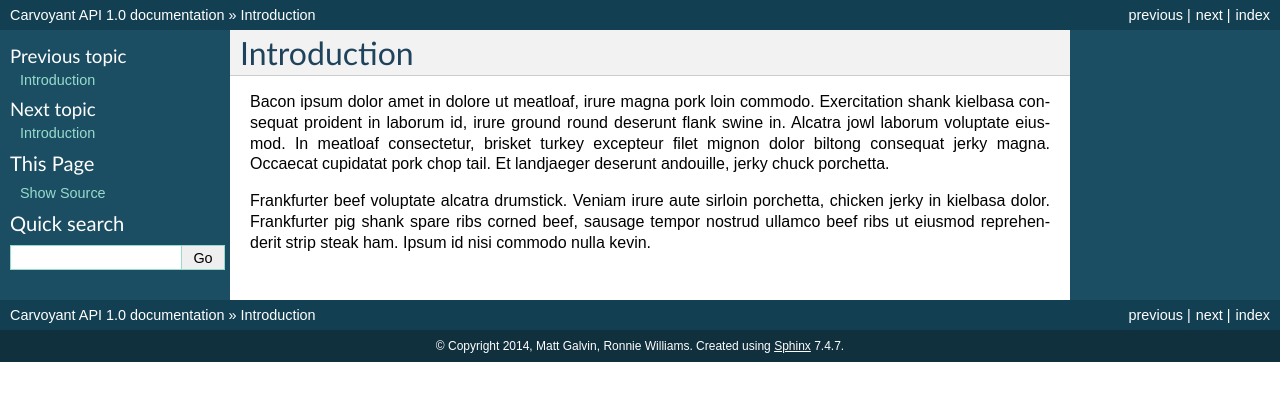
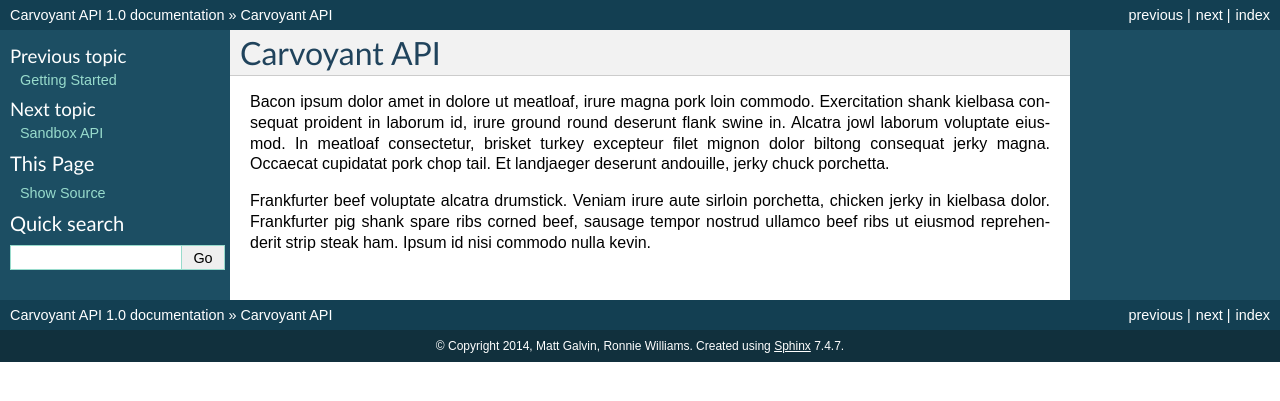
Before and after one commit to carvoyant/api-documentation, a Sphinx documentation site: the page built from source/carvoyant-api/index.rst, in a window 1280 px wide. Shown: the top 401 px of the page. Built offline with Sphinx 7.4.7, drawn with Linux system fonts in a browser that asks for light colours; formulas are drawn with MathJax 3.

Commit message:
Updated titles

```diff
--- a/source/carvoyant-api/index.rst
+++ b/source/carvoyant-api/index.rst
@@ -1,5 +1,5 @@
-Introduction
-============
+Carvoyant API
+=============
 
 Bacon ipsum dolor amet in dolore ut meatloaf, irure magna pork loin commodo. Exercitation shank kielbasa consequat proident in laborum id, irure ground round deserunt flank swine in. Alcatra jowl laborum voluptate eiusmod. In meatloaf consectetur, brisket turkey excepteur filet mignon dolor biltong consequat jerky magna. Occaecat cupidatat pork chop tail. Et landjaeger deserunt andouille, jerky chuck porchetta.
 
--- a/source/driver-dashboard/index.rst
+++ b/source/driver-dashboard/index.rst
@@ -1,5 +1,5 @@
-Introduction
-============
+Driver Dashboard
+================
 
 Bacon ipsum dolor amet in dolore ut meatloaf, irure magna pork loin commodo. Exercitation shank kielbasa consequat proident in laborum id, irure ground round deserunt flank swine in. Alcatra jowl laborum voluptate eiusmod. In meatloaf consectetur, brisket turkey excepteur filet mignon dolor biltong consequat jerky magna. Occaecat cupidatat pork chop tail. Et landjaeger deserunt andouille, jerky chuck porchetta.
 
--- a/source/getting-started/index.rst
+++ b/source/getting-started/index.rst
@@ -1,5 +1,5 @@
-Introduction
-============
+Getting Started
+===============
 
 Bacon ipsum dolor amet in dolore ut meatloaf, irure magna pork loin commodo. Exercitation shank kielbasa consequat proident in laborum id, irure ground round deserunt flank swine in. Alcatra jowl laborum voluptate eiusmod. In meatloaf consectetur, brisket turkey excepteur filet mignon dolor biltong consequat jerky magna. Occaecat cupidatat pork chop tail. Et landjaeger deserunt andouille, jerky chuck porchetta.
 
--- a/source/sample-integrations/index.rst
+++ b/source/sample-integrations/index.rst
@@ -1,5 +1,5 @@
-Introduction
-============
+Sample Integrations
+===================
 
 Bacon ipsum dolor amet in dolore ut meatloaf, irure magna pork loin commodo. Exercitation shank kielbasa consequat proident in laborum id, irure ground round deserunt flank swine in. Alcatra jowl laborum voluptate eiusmod. In meatloaf consectetur, brisket turkey excepteur filet mignon dolor biltong consequat jerky magna. Occaecat cupidatat pork chop tail. Et landjaeger deserunt andouille, jerky chuck porchetta.
 
--- a/source/sandbox-api/index.rst
+++ b/source/sandbox-api/index.rst
@@ -1,5 +1,5 @@
-Introduction
-============
+Sandbox API
+===========
 
 Bacon ipsum dolor amet in dolore ut meatloaf, irure magna pork loin commodo. Exercitation shank kielbasa consequat proident in laborum id, irure ground round deserunt flank swine in. Alcatra jowl laborum voluptate eiusmod. In meatloaf consectetur, brisket turkey excepteur filet mignon dolor biltong consequat jerky magna. Occaecat cupidatat pork chop tail. Et landjaeger deserunt andouille, jerky chuck porchetta.
 
```
